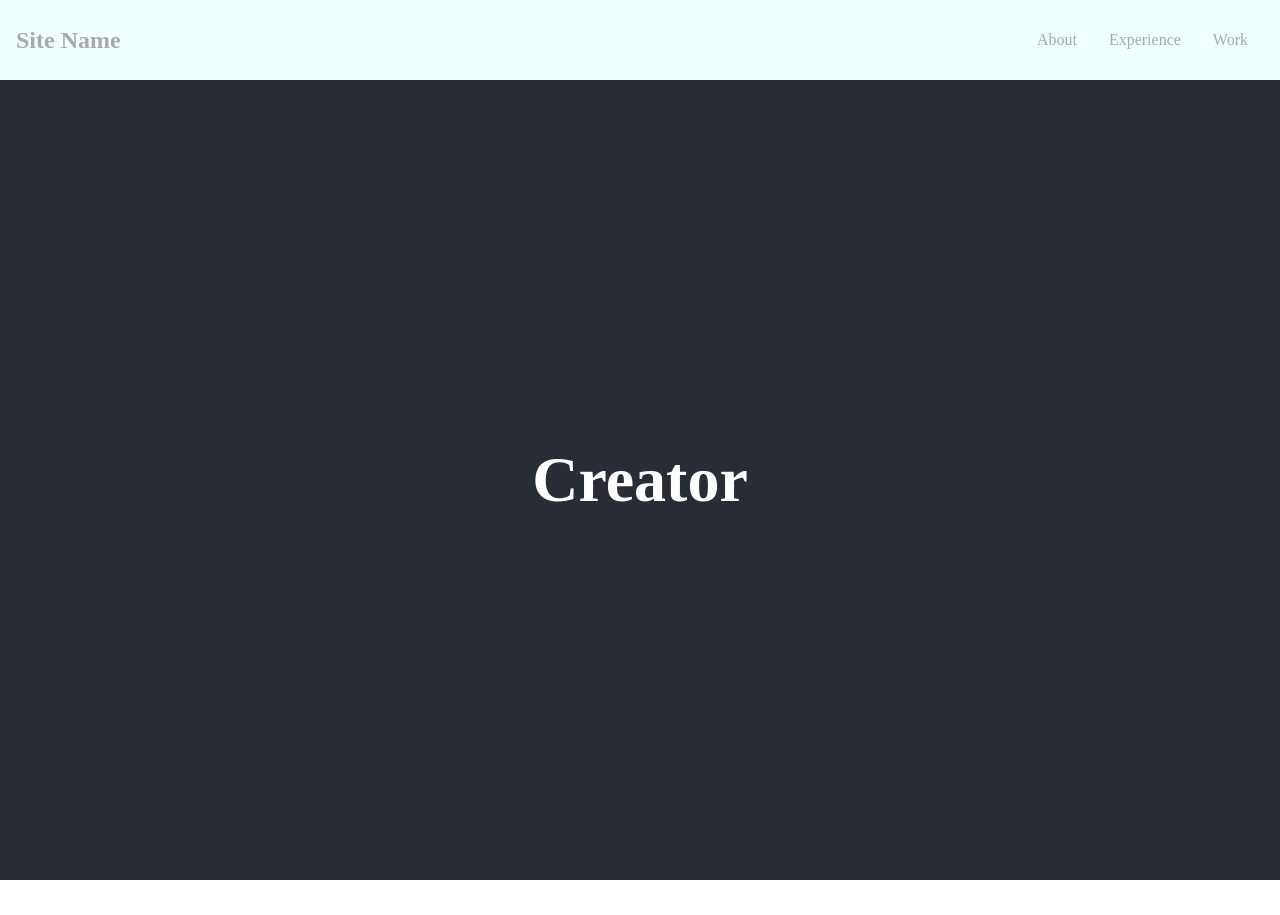
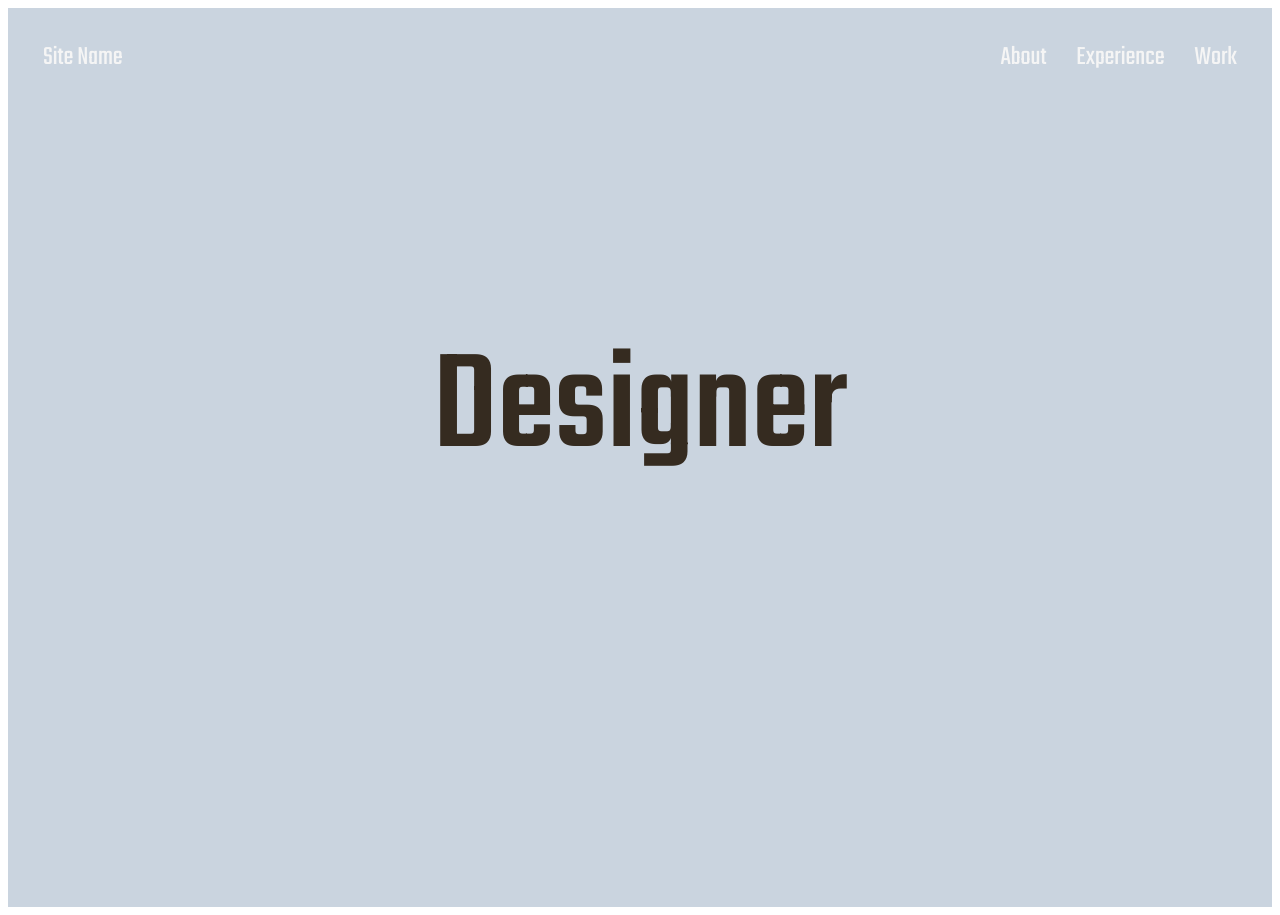
Before and after one commit to callum-doty/Portfolio, a React (Create React App) app: page / in a window 1280 px wide. Before the commit the page ends 880 px from the top, so only its background shows below. Built offline with nearby package versions, Linux system fonts and the light colour scheme.

Commit message:
home edits

```diff
--- a/public/index.html
+++ b/public/index.html
@@ -8,6 +8,12 @@
     <meta
       name="description"
       content="Web site created using create-react-app"
+    />
+    <link rel="preconnect" href="https://fonts.googleapis.com" />
+    <link rel="preconnect" href="https://fonts.gstatic.com" crossorigin />
+    <link
+      href="https://fonts.googleapis.com/css2?family=Teko:wght@300..700&display=swap"
+      rel="stylesheet"
     />
     <link rel="apple-touch-icon" href="%PUBLIC_URL%/logo192.png" />
     <!--
--- a/src/App.js
+++ b/src/App.js
@@ -1,25 +1,63 @@
+import React, { useState, useEffect } from 'react';
 import Header from './components/Header.jsx';  // Import the Header component
 import Home from './pages/Home.jsx';      // Import the Home component
 import About from './pages/About';    // Import the About component
 import Experience from './pages/Experience';  // Import the Experience component
 import Work from './pages/Work';      // Import the Work component
 import './styles/App.css';
-import { Route, Routes } from "react-router-dom"
+import { Route, Routes, useLocation } from "react-router-dom"
 
 function App() {
+  const location = useLocation();
+
+  // Define the colors and logic for the Home page
+  const colors = ['#DDDBDE', '#CAD4DF', '#656E77', '#3B373B'];
+  const [index, setIndex] = useState(0);
+
+  useEffect(() => {
+    if (location.pathname === '/') {
+      const interval = setInterval(() => {
+        setIndex((prevIndex) => (prevIndex + 1) % colors.length);
+      }, 5000); // Change the background color every 2 seconds
+
+      return () => clearInterval(interval); // Cleanup interval on component unmount
+    } else {
+      setIndex(0); // Reset to the first color when leaving the home page
+    }
+  }, [location.pathname, colors.length]);
+
+  const complementaryColor = (hex) => {
+    const rgb = parseInt(hex.slice(1), 16);
+    const invertedColor = (0xffffff ^ rgb).toString(16).padStart(6, '0');
+    return `#${invertedColor}`;
+  };
+
+  const backgroundColor = colors[index];
+  const textColor = complementaryColor(backgroundColor);
+
   return (
+    <div className="App">
+      {location.pathname === '/' ? (
+        <div
+          style={{ backgroundColor: backgroundColor, color: textColor, minHeight: '100vh' }}
+        >
+          <Header />
+          <Home />
+        </div>
+      ) : (
         <>
           <Header />
           <div className="container">
             <Routes>
-          <Route path="/" element={<Home />} />
               <Route path="/About" element={<About />} />
               <Route path="/Experience" element={<Experience />} />
               <Route path="/Work" element={<Work />} />
             </Routes>
           </div>
         </>
-  )
+      )}
+    </div>
+  );
 }
 
 export default App;
--- a/src/pages/Home.jsx
+++ b/src/pages/Home.jsx
@@ -1,21 +1,10 @@
-import React, { useState, useEffect } from 'react';
-import '../styles/Home.css'; // Import the CSS file for styling
+import React from 'react';
+import '../styles/Home.css';
 
 export default function Home() {
-  const words = ['Developer', 'Designer', 'Creator', 'Innovator'];
-  const [index, setIndex] = useState(0);
-
-  useEffect(() => {
-    const interval = setInterval(() => {
-      setIndex((prevIndex) => (prevIndex + 1) % words.length);
-    }, 2000); // Change the word every 2 seconds
-
-    return () => clearInterval(interval); // Cleanup interval on component unmount
-  }, [words.length]);
-
   return (
     <div className="home">
-      <h1 key={index} className="plop-text">{words[index]}</h1>
+      <h1 className="plop-text">Designer</h1>
     </div>
   );
 }
--- a/src/styles/Header.css
+++ b/src/styles/Header.css
@@ -1,53 +1,31 @@
 * {
-    box-sizing: border-box;
-}
+    font-family: "Teko", sans-serif;
+    font-weight: 400;
+    font-style: normal;
+    font-size: 1.3rem;
 
-body, html {
-    height: 100%;
-    margin: 0;
 }
 
 .head {
-    background-color: azure;
-    color: darkgray;
+    padding: 20px;
+    margin: 0;
     display: flex;
     justify-content: space-between;
-    align-items: stretch;
-    padding: 0; /* Remove padding to avoid gaps */
-    height: 80px;
-}
+    align-items: center;
+    border-bottom: 0; /* Remove any border between header and content */
+
+  }
 
 .head ul {
-    padding: 0;
-    margin: 0;
-    margin-right: 1rem;
     list-style: none;
     display: flex;
-    height: 100%; /* Ensure the ul takes the full height */
-}
-
-.head li {
-    display: flex;
-    align-items: center;
-    height: 100%;
-    padding: 0; /* Remove padding to avoid gaps */
-}
-
-.head li:hover {
-    background-color: pink;
-    height: 100%; /* Stretch to the full height of the header */
-}
+    margin: 0;
+    padding: 0;
+    color: whitesmoke;
+  }
 
 .head a {
-    color: inherit;
-    padding: 0 1rem; /* Add horizontal padding */
     text-decoration: none;
-    display: flex;
-    align-items: center;
-    height: 100%; /* Ensure the anchor tags also stretch */
-}
-
-.head .site-title {
-    font-weight: bold; /* Make the font bold */
-    font-size: 1.5rem; /* Adjust the font size as needed */
-}
+    padding: 10px 15px;
+    color: whitesmoke;
+  }
--- a/src/styles/Home.css
+++ b/src/styles/Home.css
@@ -5,13 +5,16 @@
     justify-content: center;
     align-items: center;
     height: 100vh; /* Full viewport height */
-    background-color: #282c34;
-    color: white;
+    transition: background-color 0.5s ease; /* Smooth transition for background color */
   }
 
   .plop-text {
-    font-size: 4rem;
-    font-weight: bold;
+    height: 50%;
+    font-family: "Teko", sans-serif;
+    font-optical-sizing: auto;
+    font-weight: 500;
+    font-style: normal;
+    font-size: 7rem;
     animation: plopIn 0.5s ease forwards; /* Animation with ease and forwards to keep the final state */
     transform-origin: center; /* Ensures the word moves as a whole */
   }
```
Also changed, not shown: src/components/Header.jsx (+5 -6 lines). Lines whose indentation alone changed are shown as unchanged.
